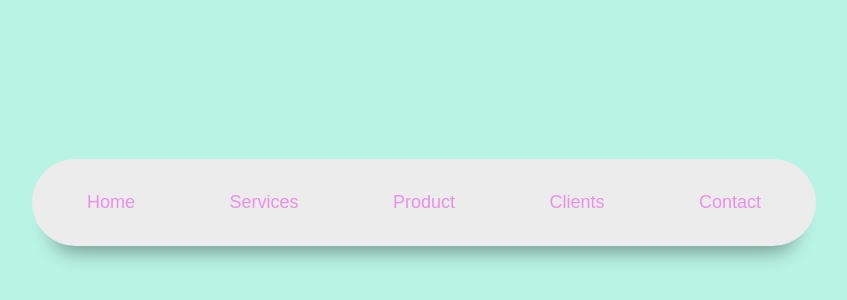
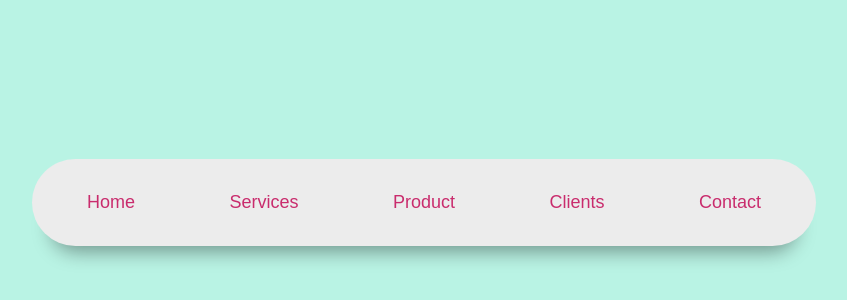
Before and after one commit to ishit-07/Navigation_Bar, a plain HTML site: page index.html in a window 1280 px wide. Shown: the part 198-498 px from the top of the page, without its empty margins (216-1063 px from the left). Drawn offline with Linux system fonts and the light colour scheme.

Commit message:
Completed

```diff
--- a/style.css
+++ b/style.css
@@ -27,7 +27,7 @@ nav ul li{
     margin: 10px;
     font-size: 18px;
     font-weight: 500;
-    color: #EA8FEA;
+    color: #C92C6D;
     cursor: pointer;
     position: relative;
     z-index: 2;
```
Also changed, not shown: index.html (+0 -1 lines), 1 other file.
